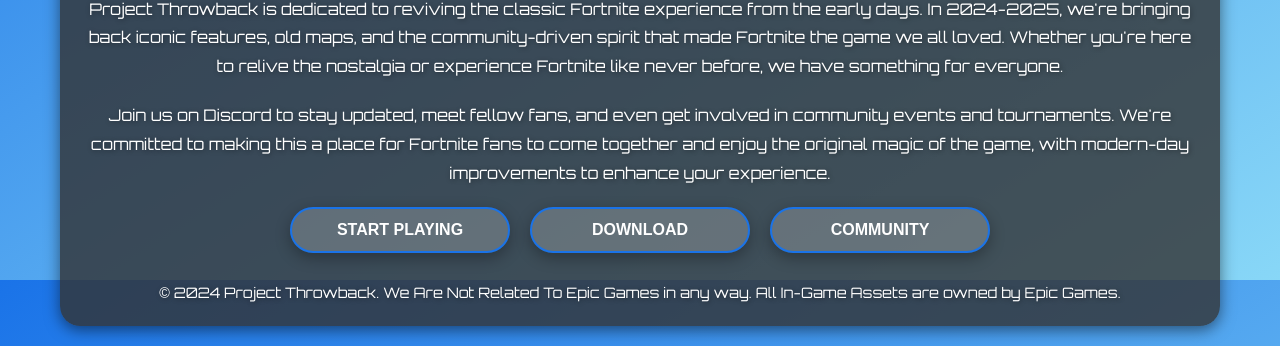
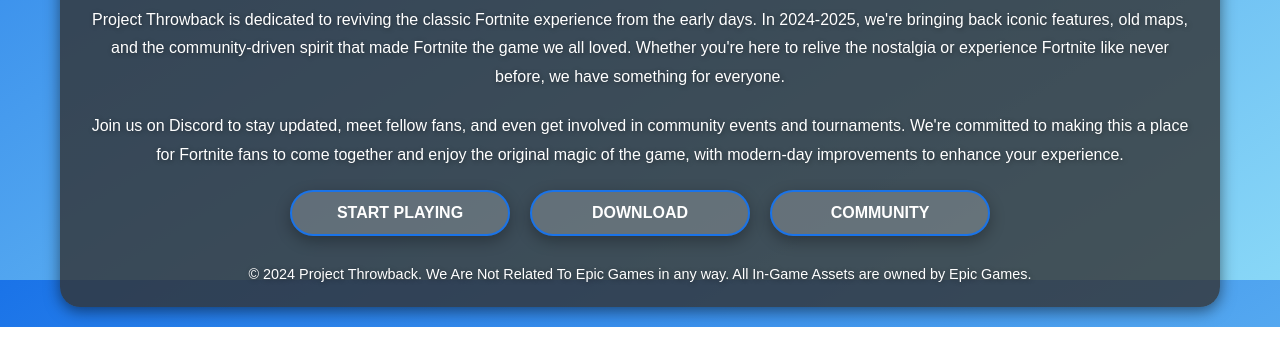
Before and after one commit to Project-Throwback/Project-Throwback.github.io, a plain HTML site: page index.html in a window 1280 px wide. Shown: the part 520-866 px from the top of the page. Drawn offline with Linux system fonts and the light colour scheme.

Commit message:
Update index.html

```diff
--- a/index.html
+++ b/index.html
@@ -11,7 +11,7 @@
     <meta name="viewport" content="width=device-width, initial-scale=1.0">
     <meta http-equiv="X-UA-Compatible" content="ie=edge">
     <title>Project Throwback</title>
-    <link href="https://fonts.googleapis.com/css2?family=Orbitron&display=swap" rel="stylesheet">
+    <link href="https://github.com/Project-Throwback/Project-Throwback.github.io/blob/main/burbankbigcondensed_black.otf" rel="stylesheet">
     <link rel="icon" href="https://github.com/Project-Throwback/Project-Throwback.github.io/blob/main/favicon.png?raw=true" type="image/png">
     <style>
         * {
```
